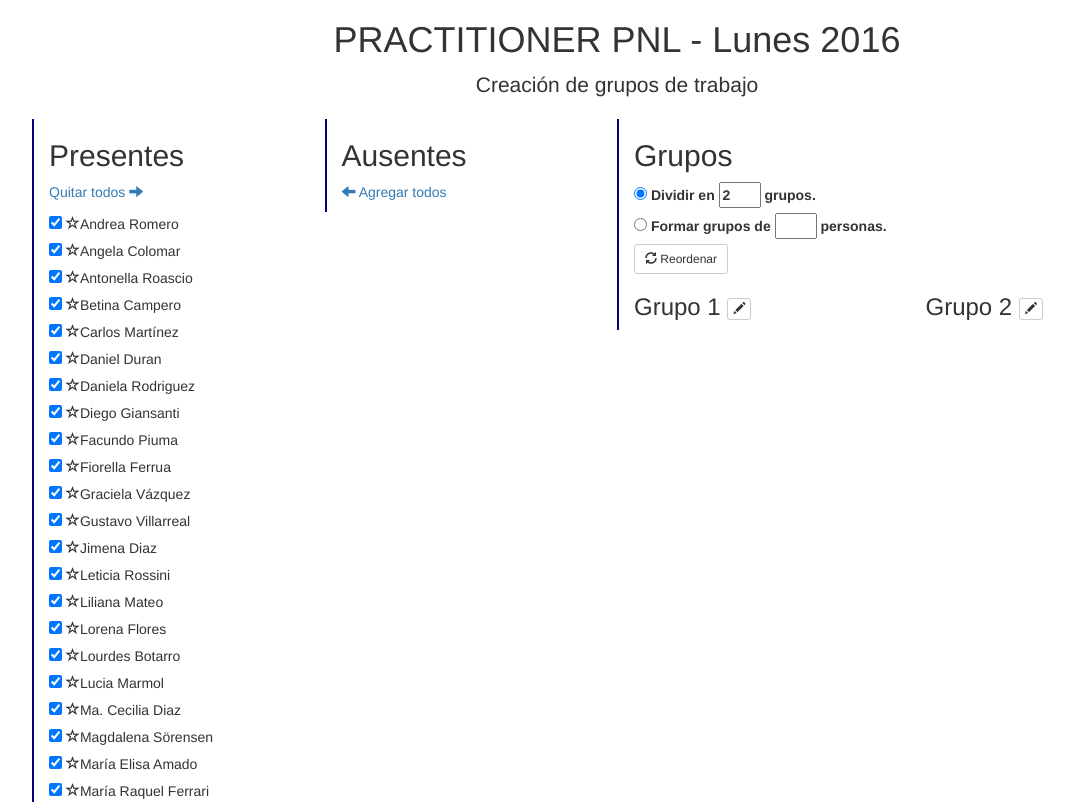
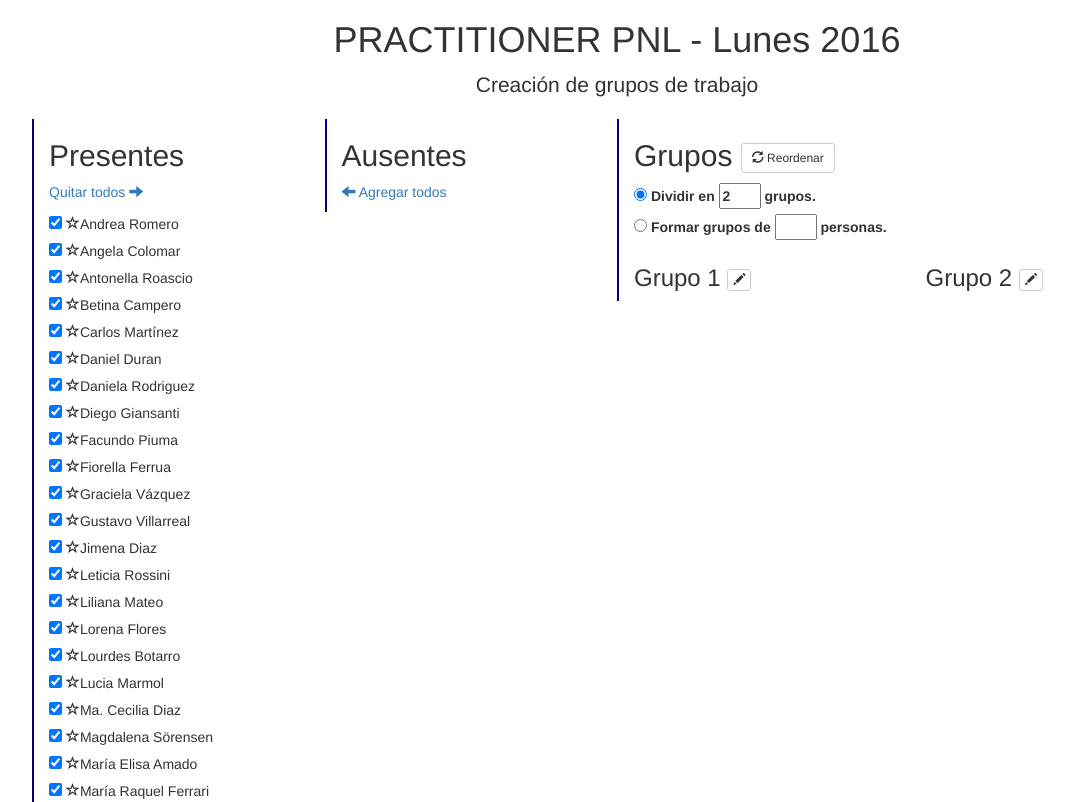
Before and after one commit to git2samus/plunes, a plain HTML site: page index.html in a window 1280 px wide. Shown: the top 802 px of the page, without its empty margins (23-1097 px from the left). Drawn offline with nearby package versions, Linux system fonts and the light colour scheme.

Commit message:
reposition "Reordenar" button

```diff
--- a/index.html
+++ b/index.html
@@ -231,7 +231,13 @@
         </div>
 
         <div class="col-xs-12 col-md-6">
-          <h2>Grupos</h2>
+          <h2>
+            Grupos
+            <button type="button" class="btn btn-default btn-sm" ng-click="updateSeed()" aria-label="Reordenar">
+              <span class="glyphicon glyphicon-refresh" aria-hidden="true"></span>
+              Reordenar
+            </button>
+          </h2>
 
           <div>
             <input ng-model="selType" value="numGroups" type="radio">
@@ -246,11 +252,6 @@
               Formar grupos de <input ng-model="groupSize" min="1" type="number" /> personas.
             </label>
           </div>
-
-          <button type="button" class="btn btn-default btn-sm" ng-click="updateSeed()" aria-label="Editar">
-            <span class="glyphicon glyphicon-refresh" aria-hidden="true"></span>
-            Reordenar
-          </button>
 
           <div class="row">
             <div ng-repeat="group in groups" ng-class="{'col-xs-6': true, 'clearfix': $index % 2 == 0}">
```
